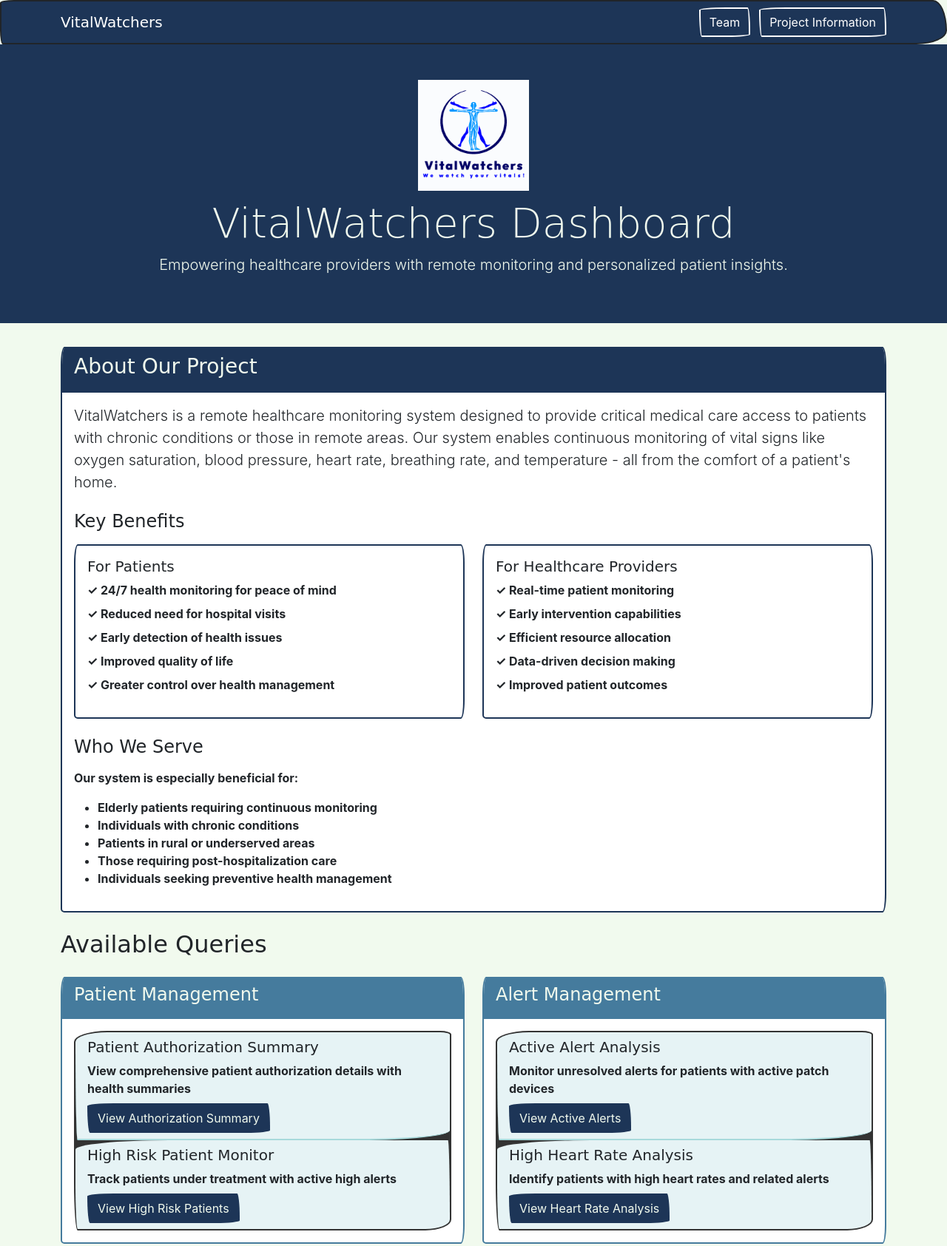
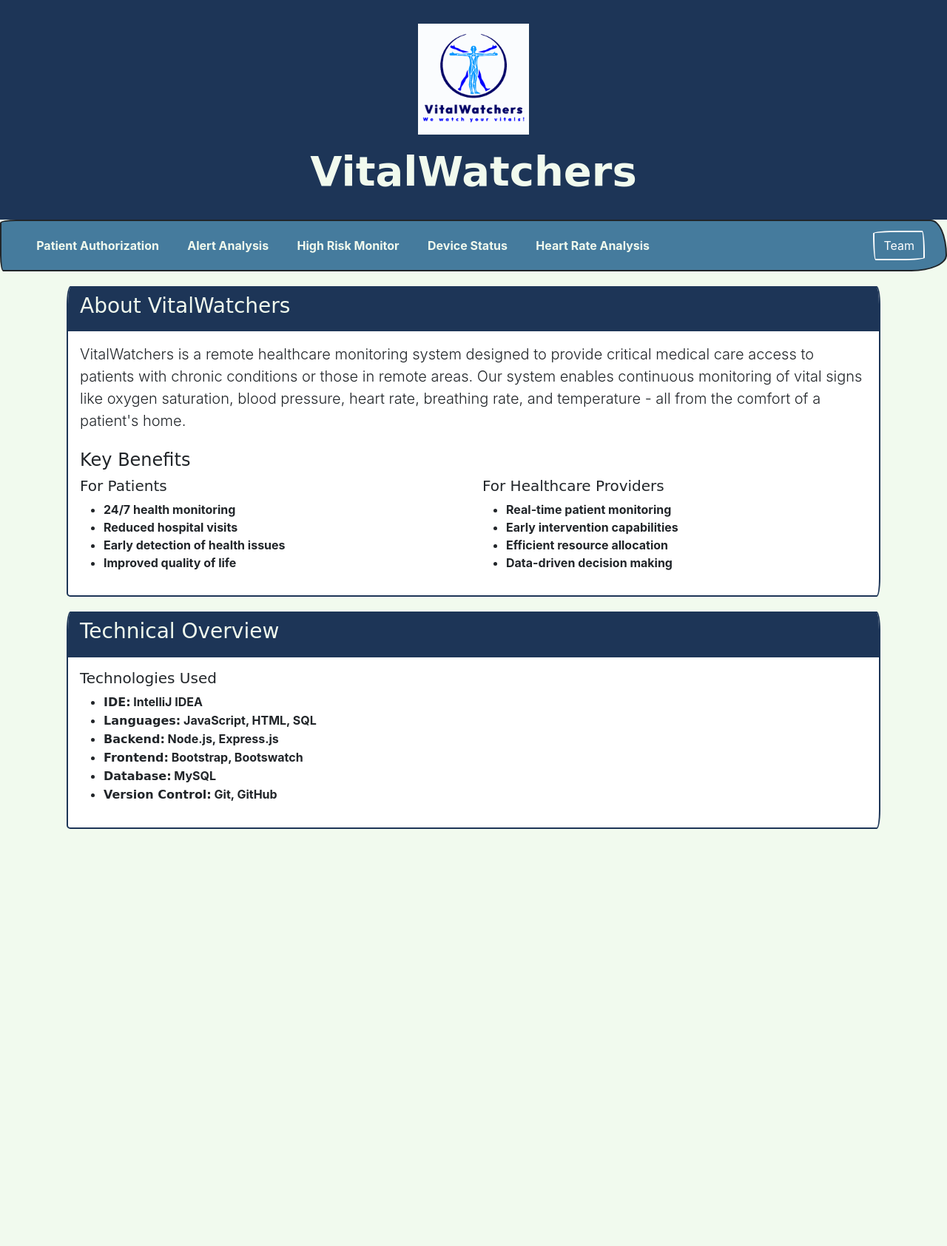
Before and after one commit to bhavneetbhargava1/VItalWatchersTeam7, a website: page public/index.html in a window 1280 px wide. Shown: the top 1685 px of the page at 74% size. After the commit the page ends 1161 px from the top, so only its background shows below. Drawn offline with nearby package versions, Linux system fonts and the light colour scheme; a web font is replaced by a local one.

Commit message:
Main page

```diff
--- a/public/index.html
+++ b/public/index.html
@@ -3,7 +3,7 @@
 <head>
     <meta charset="UTF-8">
     <meta name="viewport" content="width=device-width, initial-scale=1.0">
-    <title>VitalWatchers - Remote Patient Monitoring</title>
+    <title>VitalWatchers - Dashboard</title>
     <link rel="stylesheet" href="https://cdnjs.cloudflare.com/ajax/libs/bootswatch/5.3.2/sketchy/bootstrap.min.css">
     <style>
         :root {
@@ -16,15 +16,47 @@
 
         body {
             background-color: var(--cream);
+            min-height: 100vh;
+        }
+
+        .header-section {
+            background-color: var(--royal-blue);
+            padding: 2rem 0;
+            text-align: center;
+            color: var(--cream);
+        }
+
+        .header-section img {
+            height: 150px;
+            margin-bottom: 1rem;
+        }
+
+        .header-section h1 {
+            font-size: 3.5rem;
+            margin: 0;
+            font-weight: bold;
         }
 
         .navbar {
-            background-color: var(--royal-blue) !important;
+            background-color: var(--medium-blue) !important;
+            padding: 0.5rem 1rem;
+        }
+
+        .nav-link {
+            color: var(--cream) !important;
+            padding: 0.8rem 1.2rem !important;
+            transition: background-color 0.3s ease;
+        }
+
+        .nav-link:hover {
+            background-color: var(--royal-blue);
+            color: var(--light-blue) !important;
         }
 
         .card {
             background-color: #fff;
             border-color: var(--royal-blue);
+            margin-bottom: 20px;
         }
 
         .card-header {
@@ -32,39 +64,8 @@
             color: var(--cream);
         }
 
-        .section-card .card-header {
-            background-color: var(--medium-blue);
-        }
-
-        .query-card {
-            transition: transform 0.2s, box-shadow 0.2s;
-            border: 2px solid var(--medium-blue);
-        }
-
-        .query-card:hover {
-            transform: scale(1.02);
-            box-shadow: 0 4px 12px rgba(29, 53, 87, 0.2);
-        }
-
-        .query-card .card-header {
-            background-color: var(--medium-blue);
-        }
-
-        .query-btn {
-            background-color: var(--royal-blue);
-            color: var(--cream);
-            transition: all 0.3s ease;
-        }
-
-        .query-btn:hover {
-            background-color: var(--medium-blue);
-            color: var(--cream);
-            transform: translateY(-2px);
-        }
-
-        .list-group-item {
-            background-color: var(--highlight-blue);
-            border-color: var(--light-blue);
+        .main-content {
+            padding: 20px;
         }
 
         .team-member {
@@ -75,80 +76,118 @@
             border-radius: 5px;
         }
 
-        .hero-section {
-            background-color: var(--royal-blue);
-            color: var(--cream);
-            padding: 3rem 0;
-            margin-bottom: 2rem;
-        }
-
-        .footer {
-            background-color: var(--royal-blue);
-            color: var(--cream);
-        }
-
-        .nav-link {
-            color: var(--cream) !important;
-        }
-
-        .nav-link:hover {
-            color: var(--light-blue) !important;
-        }
-
         .modal-header {
             background-color: var(--royal-blue);
             color: var(--cream);
-        }
-
-        .modal-content {
-            border: 2px solid var(--royal-blue);
-        }
-
-        .dropdown-item {
-            color: var(--royal-blue);
-            transition: all 0.3s ease;
-        }
-
-        .dropdown-item:hover {
-            background-color: var(--light-blue);
-            color: var(--royal-blue);
-        }
-
-        .navbar-nav .nav-link {
-            padding-right: 1rem;
-            padding-left: 1rem;
-        }
-
-        .dropdown-menu {
-            box-shadow: 0 4px 6px rgba(0, 0, 0, 0.1);
         }
 
         @media (max-width: 991px) {
             .navbar-nav {
                 padding: 1rem 0;
             }
+            .nav-link {
+                padding: 0.5rem 1rem !important;
+            }
             .btn-outline-light {
-                margin-top: 0.5rem;
+                margin-top: 1rem;
+                width: 100%;
             }
         }
     </style>
 </head>
 <body>
+<!-- Header Section with Logo and Title -->
+<div class="header-section">
+    <img src="../images/logo.png" alt="Logo">
+    <h1>VitalWatchers</h1>
+</div>
 
+<!-- Navigation Bar -->
 <nav class="navbar navbar-expand-lg navbar-dark">
-    <div class="container">
-        <a class="navbar-brand" href="#">VitalWatchers</a>
-        <div class="ms-auto">
-            <button class="btn btn-outline-light" data-bs-toggle="modal" data-bs-target="#teamModal">
-                Team
-            </button>
-            <button class="btn btn-outline-light ms-2" data-bs-toggle="modal" data-bs-target="#technologiesModal">
-                Project Information
-            </button>
+    <div class="container-fluid">
+        <button class="navbar-toggler" type="button" data-bs-toggle="collapse" data-bs-target="#navbarNav">
+            <span class="navbar-toggler-icon"></span>
+        </button>
+
+        <div class="collapse navbar-collapse" id="navbarNav">
+            <ul class="navbar-nav me-auto">
+                <li class="nav-item">
+                    <a class="nav-link" href="/query1.html">Patient Authorization</a>
+                </li>
+                <li class="nav-item">
+                    <a class="nav-link" href="/query2.html">Alert Analysis</a>
+                </li>
+                <li class="nav-item">
+                    <a class="nav-link" href="/query3.html">High Risk Monitor</a>
+                </li>
+                <li class="nav-item">
+                    <a class="nav-link" href="/query4.html">Device Status</a>
+                </li>
+                <li class="nav-item">
+                    <a class="nav-link" href="/query5.html">Heart Rate Analysis</a>
+                </li>
+            </ul>
+            <div class="d-flex">
+                <button class="btn btn-outline-light" data-bs-toggle="modal" data-bs-target="#teamModal">Team</button>
+            </div>
         </div>
     </div>
 </nav>
 
+<!-- Main Content -->
+<div class="container main-content">
+    <!-- About Project Card -->
+    <div class="card">
+        <div class="card-header">
+            <h3>About VitalWatchers</h3>
+        </div>
+        <div class="card-body">
+            <p class="lead">VitalWatchers is a remote healthcare monitoring system designed to provide critical medical care access to patients with chronic conditions or those in remote areas. Our system enables continuous monitoring of vital signs like oxygen saturation, blood pressure, heart rate, breathing rate, and temperature - all from the comfort of a patient's home.</p>
+
+            <h4 class="mt-4">Key Benefits</h4>
+            <div class="row g-4">
+                <div class="col-md-6">
+                    <h5>For Patients</h5>
+                    <ul>
+                        <li>24/7 health monitoring</li>
+                        <li>Reduced hospital visits</li>
+                        <li>Early detection of health issues</li>
+                        <li>Improved quality of life</li>
+                    </ul>
+                </div>
+                <div class="col-md-6">
+                    <h5>For Healthcare Providers</h5>
+                    <ul>
+                        <li>Real-time patient monitoring</li>
+                        <li>Early intervention capabilities</li>
+                        <li>Efficient resource allocation</li>
+                        <li>Data-driven decision making</li>
+                    </ul>
+                </div>
+            </div>
+        </div>
+    </div>
+
+    <!-- Technical Overview Card -->
+    <div class="card">
+        <div class="card-header">
+            <h3>Technical Overview</h3>
+        </div>
+        <div class="card-body">
+            <h5>Technologies Used</h5>
+            <ul>
+                <li><strong>IDE:</strong> IntelliJ IDEA</li>
+                <li><strong>Languages:</strong> JavaScript, HTML, SQL</li>
+                <li><strong>Backend:</strong> Node.js, Express.js</li>
+                <li><strong>Frontend:</strong> Bootstrap, Bootswatch</li>
+                <li><strong>Database:</strong> MySQL</li>
+                <li><strong>Version Control:</strong> Git, GitHub</li>
+            </ul>
+        </div>
+    </div>
+</div>
+
+<!-- Team Modal -->
 <div class="modal fade" id="teamModal" tabindex="-1">
     <div class="modal-dialog modal-lg">
         <div class="modal-content">
@@ -157,7 +196,6 @@
                 <button type="button" class="btn-close" data-bs-dismiss="modal" aria-label="Close"></button>
             </div>
             <div class="modal-body">
-                <p class="mb-4">Meet our talented team of full-stack developers responsible for both frontend and backend development of the VitalWatchers system:</p>
                 <div class="row">
                     <div class="col-md-4">
                         <div class="team-member">
@@ -182,178 +220,10 @@
                     </div>
                 </div>
             </div>
-            <div class="modal-footer">
-                <button type="button" class="btn btn-secondary" data-bs-dismiss="modal">Close</button>
-            </div>
         </div>
     </div>
 </div>
 
-<!-- Project Technologies Modal -->
-<div class="modal fade" id="technologiesModal" tabindex="-1">
-    <div class="modal-dialog modal-lg">
-        <div class="modal-content">
-            <div class="modal-header">
-                <h5 class="modal-title">Project Technologies</h5>
-                <button type="button" class="btn-close" data-bs-dismiss="modal" aria-label="Close"></button>
-            </div>
-            <div class="modal-body">
-                <p class="mb-4">Below are the key technologies used in the development of the VitalWatchers system:</p>
-                <ul>
-                    <li><strong>Integrated Development Environment (IDE):</strong> IntelliJ IDEA</li>
-                    <li><strong>Programming Languages:</strong> JavaScript, HTML, SQL</li>
-                    <li><strong>Scripting Technology:</strong> Node.js, Express.js</li>
-                    <li><strong>Frontend Frameworks:</strong> Bootstrap, Bootswatch</li>
-                    <li><strong>Database Management System:</strong> MySQL</li>
-                    <li><strong>Version Control:</strong> Git, GitHub</li>
-                </ul>
-            </div>
-            <div class="modal-footer">
-                <button type="button" class="btn btn-secondary" data-bs-dismiss="modal">Close</button>
-            </div>
-        </div>
-    </div>
-</div>
-
-<div class="hero-section">
-    <div class="container text-center">
-        <a class="navbar-brand" href="#">
-            <img src="../images/logo.png" style="height: 150px; margin-bottom: 10px;" alt="Logo">
-        </a>
-        <h1 class="display-4">VitalWatchers Dashboard</h1>
-        <p class="lead">Empowering healthcare providers with remote monitoring and personalized patient insights.</p>
-    </div>
-</div>
-
-<!-- Updated Project Overview -->
-<div class="container">
-    <div class="card mb-4">
-        <div class="card-header">
-            <h3>About Our Project</h3>
-        </div>
-        <div class="card-body">
-            <p class="lead mb-4">VitalWatchers is a remote healthcare monitoring system designed to provide critical medical care access to patients with chronic conditions or those in remote areas. Our system enables continuous monitoring of vital signs like oxygen saturation, blood pressure, heart rate, breathing rate, and temperature - all from the comfort of a patient's home.</p>
-
-            <h4 class="mb-3">Key Benefits</h4>
-            <div class="row g-4">
-                <div class="col-md-6">
-                    <div class="card h-100">
-                        <div class="card-body">
-                            <h5 class="card-title">For Patients</h5>
-                            <ul class="list-unstyled">
-                                <li class="mb-2">✓ 24/7 health monitoring for peace of mind</li>
-                                <li class="mb-2">✓ Reduced need for hospital visits</li>
-                                <li class="mb-2">✓ Early detection of health issues</li>
-                                <li class="mb-2">✓ Improved quality of life</li>
-                                <li class="mb-2">✓ Greater control over health management</li>
-                            </ul>
-                        </div>
-                    </div>
-                </div>
-                <div class="col-md-6">
-                    <div class="card h-100">
-                        <div class="card-body">
-                            <h5 class="card-title">For Healthcare Providers</h5>
-                            <ul class="list-unstyled">
-                                <li class="mb-2">✓ Real-time patient monitoring</li>
-                                <li class="mb-2">✓ Early intervention capabilities</li>
-                                <li class="mb-2">✓ Efficient resource allocation</li>
-                                <li class="mb-2">✓ Data-driven decision making</li>
-                                <li class="mb-2">✓ Improved patient outcomes</li>
-                            </ul>
-                        </div>
-                    </div>
-                </div>
-            </div>
-
-            <div class="mt-4">
-                <h4 class="mb-3">Who We Serve</h4>
-                <p>Our system is especially beneficial for:</p>
-                <ul>
-                    <li>Elderly patients requiring continuous monitoring</li>
-                    <li>Individuals with chronic conditions</li>
-                    <li>Patients in rural or underserved areas</li>
-                    <li>Those requiring post-hospitalization care</li>
-                    <li>Individuals seeking preventive health management</li>
-                </ul>
-            </div>
-        </div>
-    </div>
-</div>
-
-<div class="container" id="queries">
-    <h2 class="mb-4">Available Queries</h2>
-
-    <div class="row g-4">
-        <div class="col-md-6">
-            <div class="card query-card h-100">
-                <div class="card-header">
-                    <h4>Patient Management</h4>
-                </div>
-                <div class="card-body">
-                    <ul class="list-group list-group-flush">
-                        <li class="list-group-item">
-                            <h5>Patient Authorization Summary</h5>
-                            <p class="mb-0">View comprehensive patient authorization details with health summaries</p>
-                            <a href="/query1.html" class="btn query-btn mt-2">View Authorization Summary</a>
-                        </li>
-                        <li class="list-group-item">
-                            <h5>High Risk Patient Monitor</h5>
-                            <p class="mb-0">Track patients under treatment with active high alerts</p>
-                            <a href="/query3.html" class="btn query-btn mt-2">View High Risk Patients</a>
-                        </li>
-                    </ul>
-                </div>
-            </div>
-        </div>
-
-        <div class="col-md-6">
-            <div class="card query-card h-100">
-                <div class="card-header">
-                    <h4>Alert Management</h4>
-                </div>
-                <div class="card-body">
-                    <ul class="list-group list-group-flush">
-                        <li class="list-group-item">
-                            <h5>Active Alert Analysis</h5>
-                            <p class="mb-0">Monitor unresolved alerts for patients with active patch devices</p>
-                            <a href="/query2.html" class="btn query-btn mt-2">View Active Alerts</a>
-                        </li>
-                        <li class="list-group-item">
-                            <h5>High Heart Rate Analysis</h5>
-                            <p class="mb-0">Identify patients with high heart rates and related alerts</p>
-                            <a href="/query5.html" class="btn query-btn mt-2">View Heart Rate Analysis</a>
-                        </li>
-                    </ul>
-                </div>
-            </div>
-        </div>
-
-        <div class="col-md-6">
-            <div class="card query-card h-100">
-                <div class="card-header">
-                    <h4>Device Management</h4>
-                </div>
-                <div class="card-body">
-                    <ul class="list-group list-group-flush">
-                        <li class="list-group-item">
-                            <h5>Device Status Overview</h5>
-                            <p class="mb-0">View all patients and their associated patch device status</p>
-                            <a href="/query4.html" class="btn query-btn mt-2">View Device Status</a>
-                        </li>
-                    </ul>
-                </div>
-            </div>
-        </div>
-    </div>
-</div>
-
-<footer class="footer py-4 mt-4">
-    <div class="container text-center">
-        <p class="mb-0">VitalWatchers © 2024 - Remote Monitoring for Healthcare Providers</p>
-    </div>
-</footer>
-
 <script src="https://cdnjs.cloudflare.com/ajax/libs/bootstrap/5.3.2/js/bootstrap.bundle.min.js"></script>
 </body>
 </html>
```
